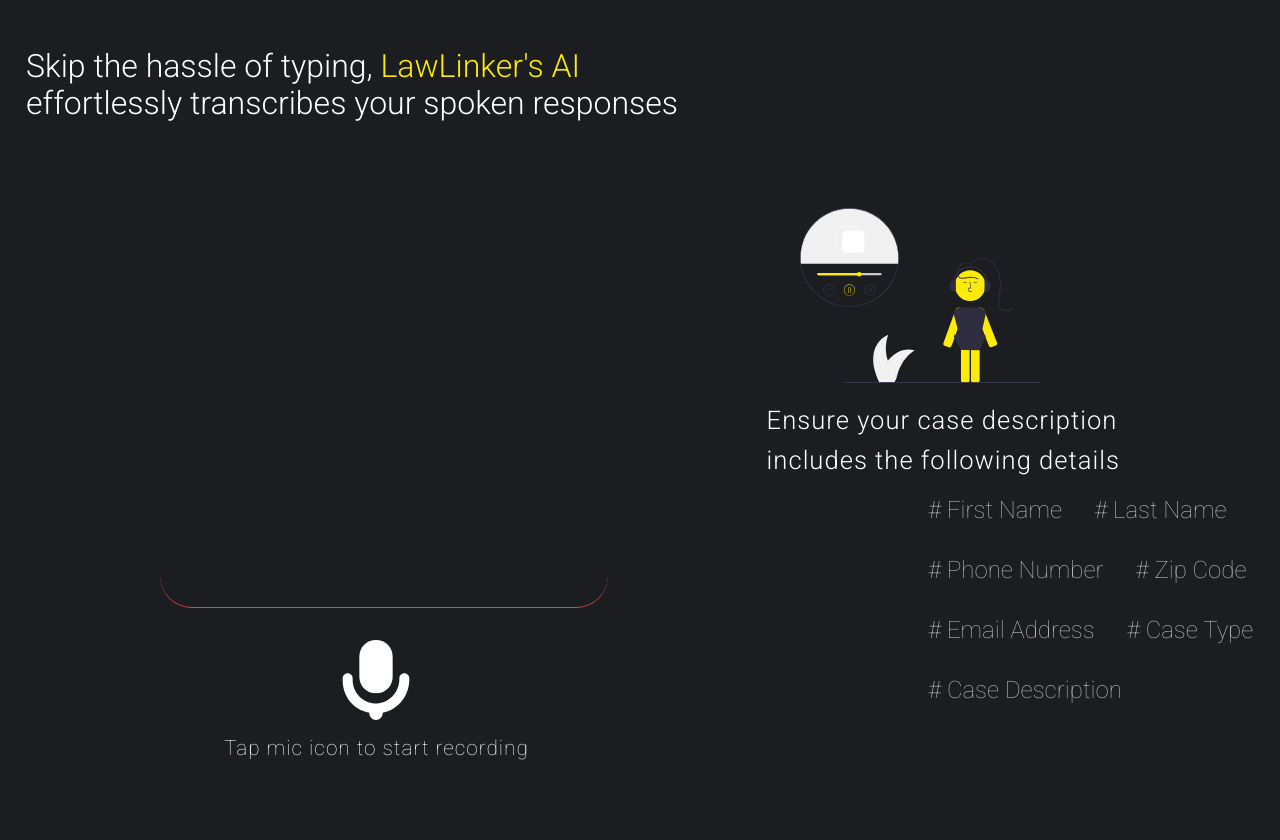
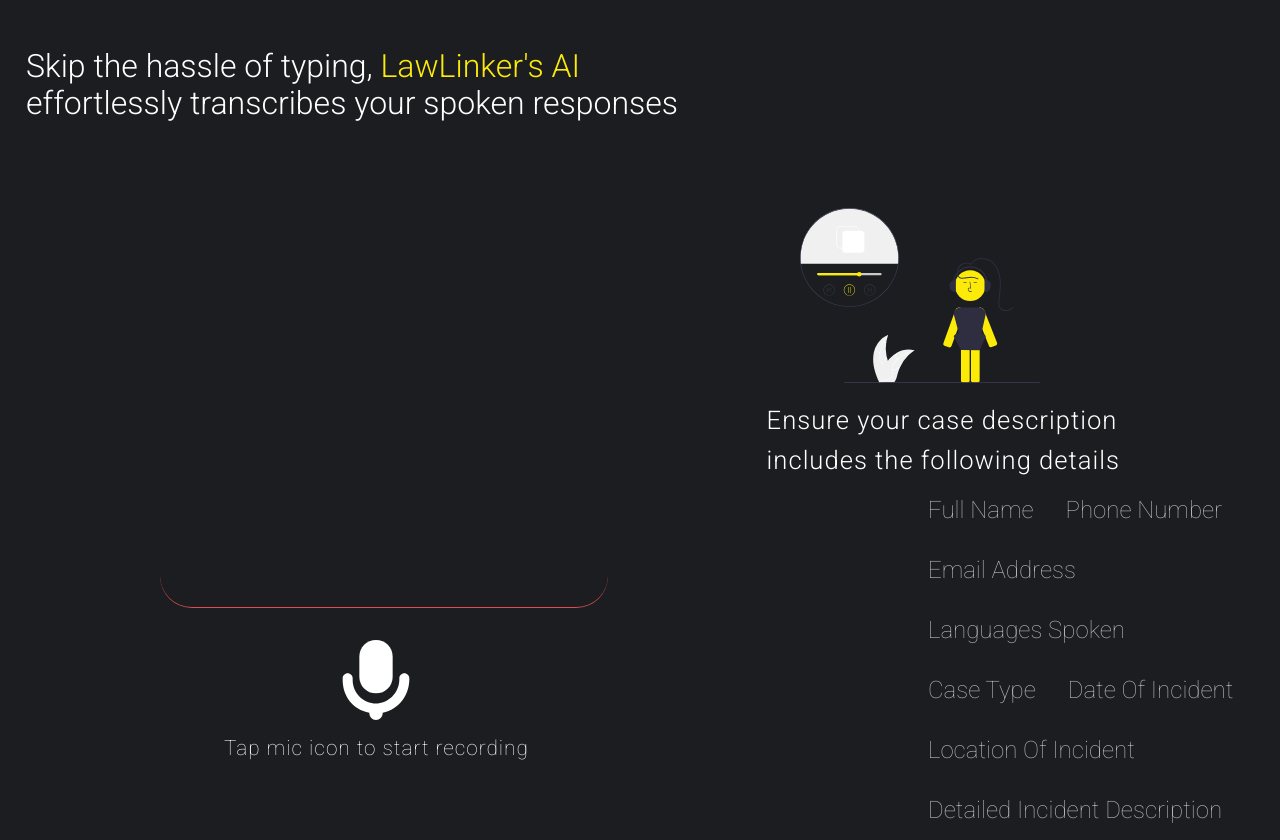
Before and after one commit to JaviTrek/LawLinker, a React (Vite) app in the folder frontend/: page /client in a window 1280 px wide. Before the commit the page ends 800 px from the top, so only its background shows below. Built offline with nearby package versions, Linux system fonts and the light colour scheme; a web font is replaced by a local one.

Commit message:
Updates are working

```diff
--- a/frontend/src/components/VoiceRecord.jsx
+++ b/frontend/src/components/VoiceRecord.jsx
@@ -138,13 +138,17 @@
           Ensure your case description<br></br> includes the following details
         </h2>
         <ul>
-          <li># First Name</li>
+        {caseInfo.map((item, index) => (
+                            <li className="listItem" key={index}>{item}</li>
+                        ))}
+          {/* <li># First Name</li>
           <li># Last Name</li>
           <li># Phone Number</li>
           <li># Zip Code</li>
           <li># Email Address</li>
           <li># Case Type</li>
-          <li># Case Description</li>
+
+          <li># Case Description</li> */}
         </ul>
       </div>
     </div>
```
